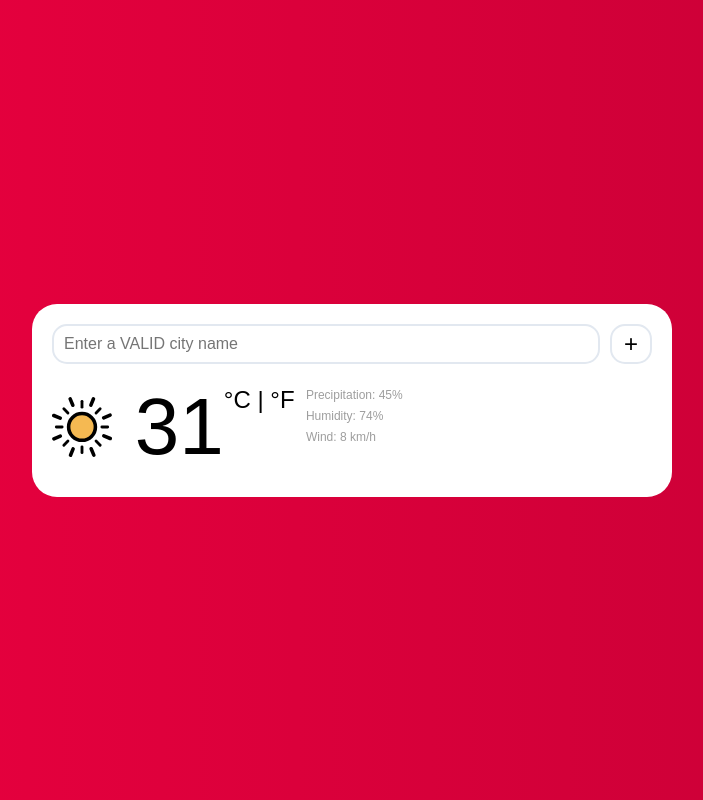
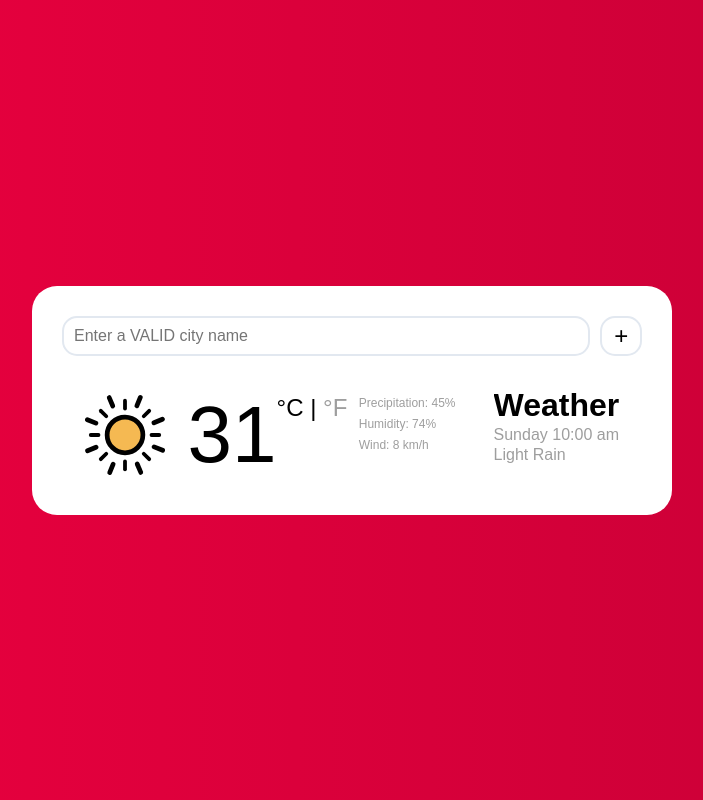
Before and after one commit to ArqamWaheed/weatherapp, a website built with webpack: page src/index.html in a window 1280 px wide. Shown: the whole page, without its empty margins (288-991 px from the left). Built offline with nearby package versions, Linux system fonts and the light colour scheme.

Commit message:
Setup the panel design and structure

```diff
--- a/src/index.html
+++ b/src/index.html
@@ -12,19 +12,30 @@
           <input type="text" placeholder="Enter a VALID city name" />
           <button>+</button>
         </div>
+
         <div class="weatherContentDiv">
           <div class="todayPanelDiv">
-            <img src="./weather-icons/clear-day.svg" alt="fr" width="10%" />
-            <div>
-              <h1>31</h1>
-              <p>°C | °F</p>
-              <div>
-                <p>Precipitation: 45%</p>
-                <p>Humidity: 74%</p>
-                <p>Wind: 8 km/h</p>
+            <div class="tempInfo">
+              <img src="./weather-icons/clear-day.svg" alt="fr" width="80px" />
+              <div class="tempDiv">
+                <h1 id="temperature">31</h1>
+                <p class="tempCelciusText">°C</p>
+                <p>&nbsp;|&nbsp;</p>
+                <p class="tempFahrenheitText">°F</p>
+                <div>
+                  <p>Precipitation: 45%</p>
+                  <p>Humidity: 74%</p>
+                  <p>Wind: 8 km/h</p>
+                </div>
               </div>
             </div>
+            <div class="dayInfo">
+              <h1>Weather</h1>
+              <p>Sunday 10:00 am</p>
+              <p>Light Rain</p>
+            </div>
           </div>
+
           <div class="upcomingPanelDiv"></div>
         </div>
       </div>
--- a/src/styles.css
+++ b/src/styles.css
@@ -69,7 +69,7 @@ h6 {
   background-color: white;
   display: flex;
   flex-direction: column;
-  padding: 20px;
+  padding: 30px;
 }
 
 .searchCityDiv {
@@ -109,36 +109,72 @@ h6 {
   transform: translate(5px, -5px);
 }
 
+.weatherContentDiv {
+  padding: 0 calc(10px + 1vw);
+  overflow: hidden;
+  white-space: none;
+}
+
 .todayPanelDiv {
   display: flex;
-  margin-top: calc(5px + 1vh);
+  justify-content: flex-start;
+  margin-top: calc(5px + 3vh);
 }
 
-.todayPanelDiv div {
+.tempInfo {
+  flex: 0 0 auto;
+  display: flex;
+}
+
+.tempDiv {
   display: flex;
   margin-left: calc(10px + 1vw);
 }
 
-.todayPanelDiv div p {
+.tempDiv p {
   margin-top: 1vh;
   font-size: 1.5rem;
+  text-wrap: nowrap;
 }
 
-.todayPanelDiv div h1 {
+.tempFahrenheitText {
+  color: rgb(158, 158, 158);
+}
+
+.tempFahrenheitText:hover,
+.tempCelciusText:hover {
+  cursor: pointer;
+}
+
+#temperature {
   font-size: 5rem;
   font-weight: 500;
 }
 
-.todayPanelDiv div div {
+.tempDiv div {
   margin-left: calc(5px + 0.5vw);
   display: flex;
   flex-direction: column;
   padding-top: 1vh;
 }
 
-.todayPanelDiv div div p {
+.tempDiv div p {
   font-size: 0.75rem;
   margin: 3px 0;
   font-weight: 400;
   color: rgb(158, 158, 158);
 }
+.dayInfo {
+  flex: 1 1 auto;
+  margin-left: auto;
+  min-width: 0;
+  max-width: fit-content;
+  overflow: hidden;
+  text-overflow: ellipsis;
+  white-space: nowrap;
+}
+
+.dayInfo p {
+  color: rgb(158, 158, 158);
+  font-size: 1rem;
+}
```
